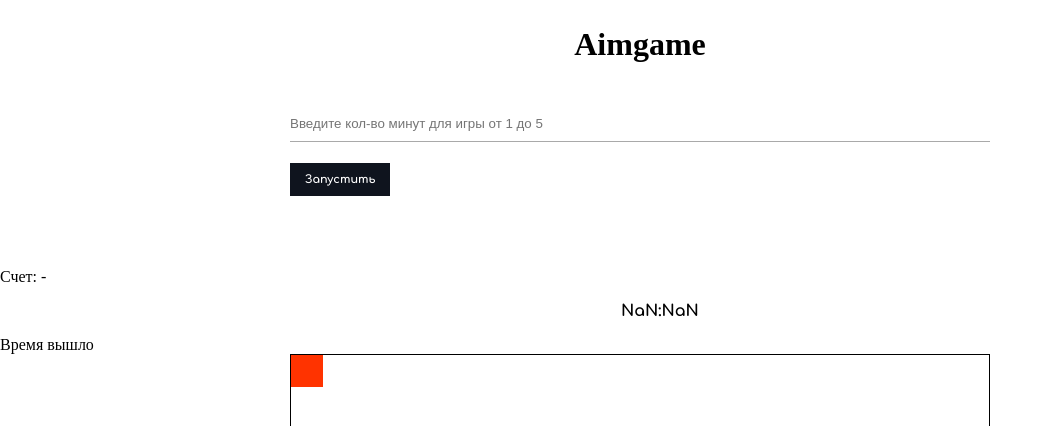
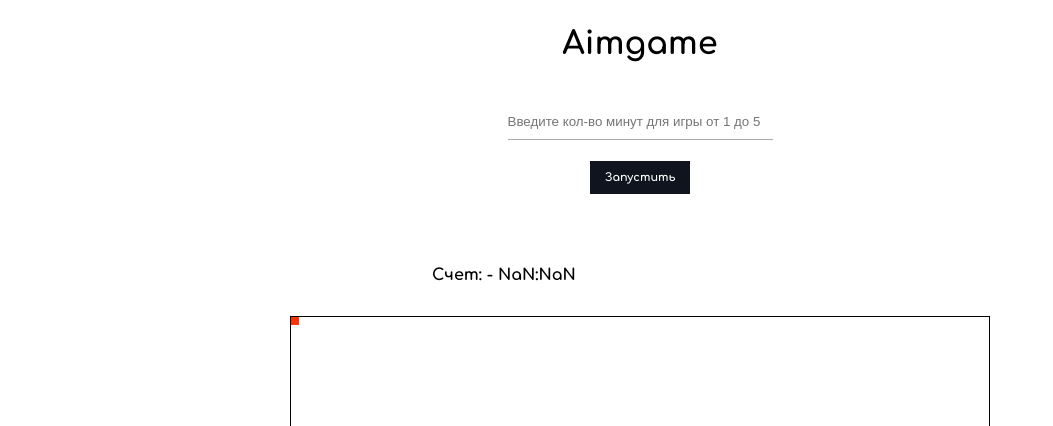
Before and after one commit to isergeich22/aim-game, a plain HTML site: page index.html in a window 1280 px wide. Both pictures are taken after a click on the button "Запустить". Shown: the top 426 px of the page, without its empty margins (0-1053 px from the left). Drawn offline with Linux system fonts and the light colour scheme.

Commit message:
added some new classes

```diff
--- a/index.css
+++ b/index.css
@@ -6,23 +6,28 @@
     padding: 0;
 }
 
+h1 {
+    font-family: 'Comfortaa', cursive;
+    text-align: center;
+    margin-top: 2%;
+}
+
 header {
     width: 700px;
     margin: auto;
     font-family: 'Comfortaa', cursive;
-}
-
-h1 {
-    text-align: center;
-    margin-top: 2%;
+    display: flex;
+    flex-direction: column;
 }
 
 .timer {
-    width: 700px;
+    width: 265px;
     border: none;
     border-bottom: 1px solid rgba(128, 128, 128, 0.678);
     outline: none;
     padding: 15px 0 10px;
+    margin-bottom: 2%;
+    margin: auto;
 }
 
 .start {
@@ -36,6 +41,7 @@ h1 {
     color: #fff;
     cursor: pointer;
     transition: all .3s;
+    margin: auto;
 }
 
 .start:hover {
@@ -58,15 +64,31 @@ h1, .timer, .start {
     margin-top: 4%;
 }
 
+.info {
+    display: flex;
+    margin: auto;
+    flex-direction: row;
+    justify-content: center;
+}
+
+.count {
+    font-family: 'Comfortaa', cursive;
+}
+
 .time {
     font-family: 'Comfortaa', cursive;
-    display: flex;
-    margin: auto;
     width: 48px;
     height: 50px;
     text-align: center;
     align-items: center;
     padding: 0 5px;
+    margin-right: 24%;
+}
+
+.gOver {
+    font-family: 'Comfortaa', cursive;
+    color: red;
+    display: none;
 }
 
 .game {
@@ -81,10 +103,8 @@ h1, .timer, .start {
     cursor: pointer;
     margin: 0;
     position: relative;
-    top: 0px;
-    left: 0px;
-    width: 32px;
-    height: 32px;
+    width: 8px;
+    height: 8px;
     background-color: rgb(255, 51, 0);
 }
 
```
